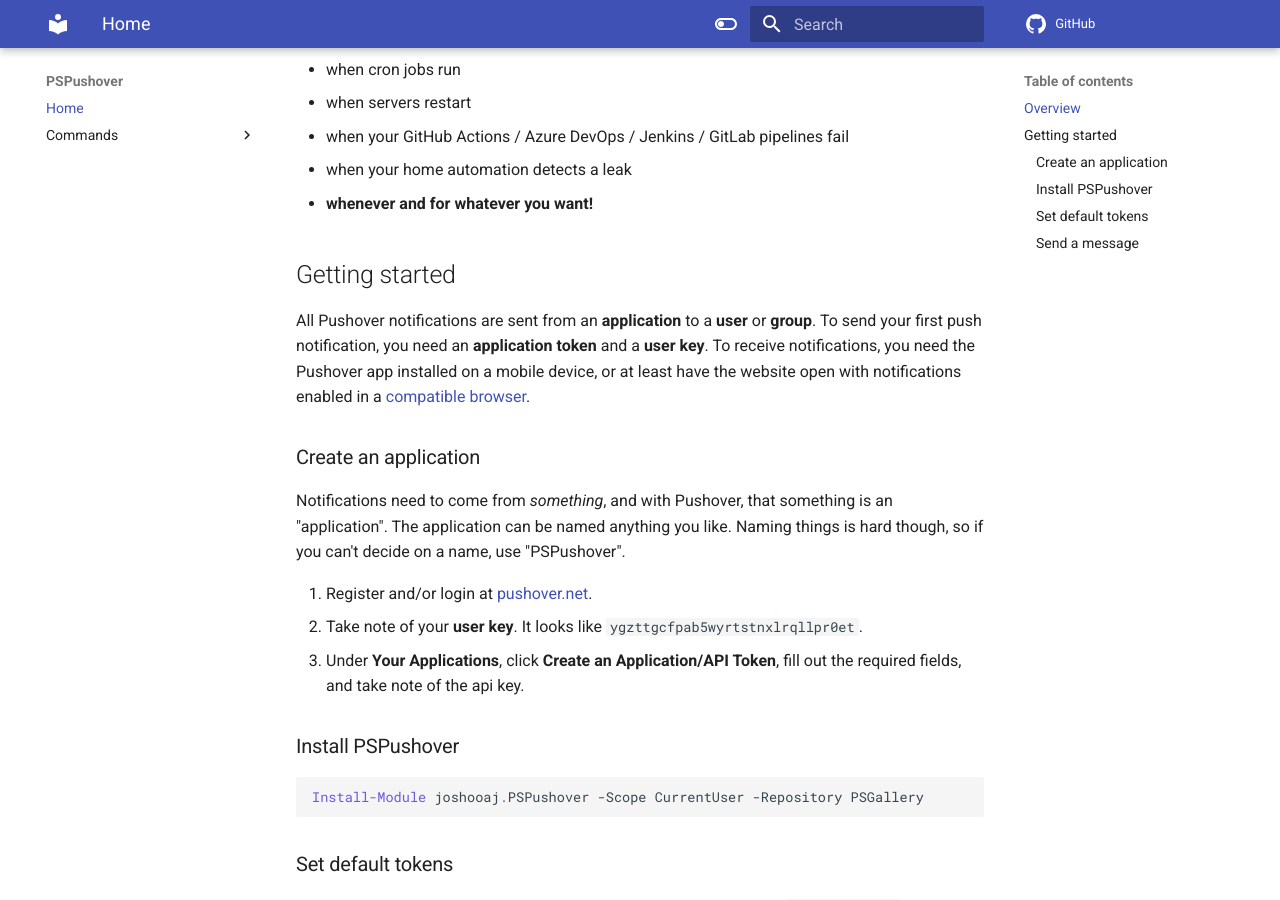
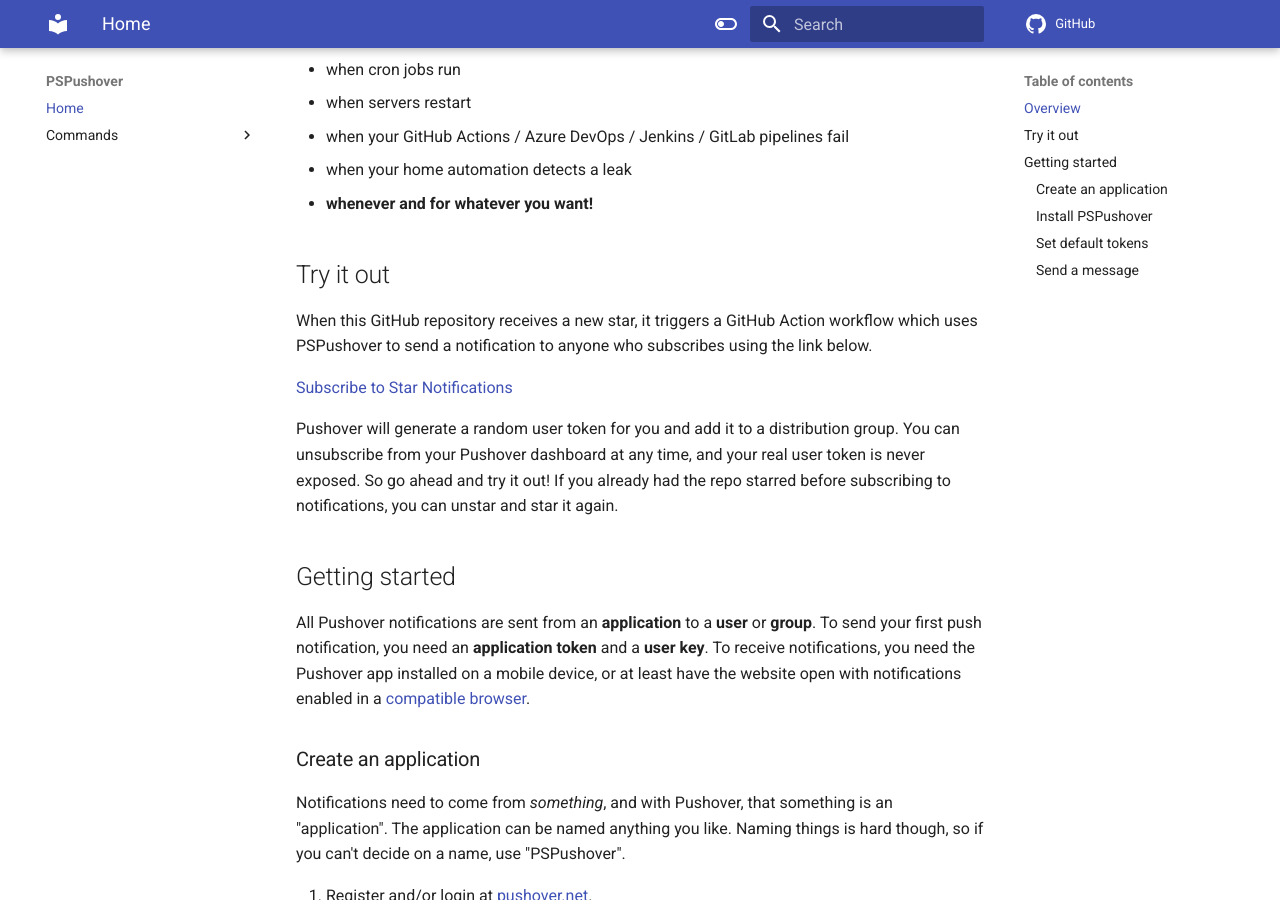
Before and after one commit to joshooaj/PSPushover, an MkDocs documentation site: the page built from docs/README.md, in a window 1280 px wide and 900 px high, scrolled down 342 px. Built offline with MkDocs 1.6.1 and Material for MkDocs 9.7.7, drawn with Linux system fonts in a browser that asks for light colours; plug-ins that fetch from the network failed and are left out; comment, search, counter and statistics services are not loaded.

Commit message:
Update README.md

```diff
--- a/docs/README.md
+++ b/docs/README.md
@@ -15,6 +15,14 @@
 - when your GitHub Actions / Azure DevOps / Jenkins / GitLab pipelines fail
 - when your home automation detects a leak
 - __whenever and for whatever you want!__
+
+## Try it out
+
+When this GitHub repository receives a new star, it triggers a GitHub Action workflow which uses PSPushover to send a notification to anyone who subscribes using the link below.
+
+[Subscribe to Star Notifications](https://pushover.net/subscribe/PSPushover-2hw5raj6uqr5dsw)
+
+Pushover will generate a random user token for you and add it to a distribution group. You can unsubscribe from your Pushover dashboard at any time, and your real user token is never exposed. So go ahead and try it out! If you already had the repo starred before subscribing to notifications, you can unstar and star it again.
 
 ## Getting started
 
```
